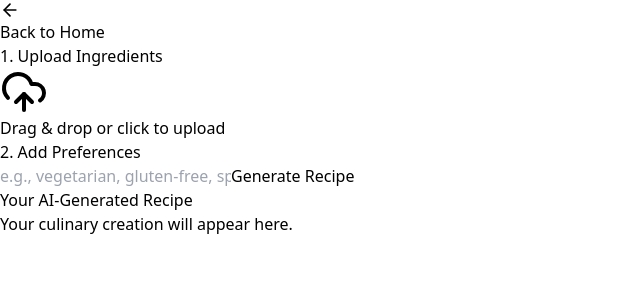
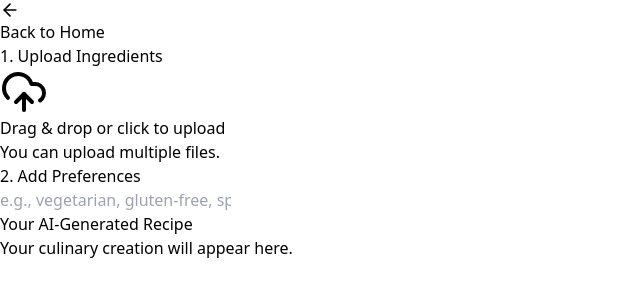
Before and after one commit to Komakula-pooja/SnapDish, a React (Vite) app in the folder frontend/: page /playground in a window 1280 px wide. Shown: the top 300 px of the page, without its empty margins (0-640 px from the left). Built offline with nearby package versions, Linux system fonts and the light colour scheme.

Commit message:
updated playground to take multiple images and added delete option too

```diff
--- a/frontend/src/components/ImageUploader.jsx
+++ b/frontend/src/components/ImageUploader.jsx
@@ -1,16 +1,44 @@
-// src/components/ImageUploader.jsx
 import React from 'react';
 import { useDropzone } from 'react-dropzone';
-import { UploadCloud } from 'lucide-react';
+import { UploadCloud, Trash2 } from 'lucide-react';
 
-const ImageUploader = ({ onDrop, image }) => {
+const ImageUploader = ({ onDrop, images = [], removeImage }) => {
     const { getRootProps, getInputProps, isDragActive } = useDropzone({
         onDrop,
         accept: { 'image/*': ['.jpeg', '.png', '.jpg'] },
-        multiple: false,
+        multiple: true,
     });
 
     return (
+        <div>
+            {/* Display selected images */}
+            {images.length > 0 && (
+                <div className="grid grid-cols-2 sm:grid-cols-3 gap-4 mb-4">
+                    {images.map((img, index) => (
+                        <div key={index} className="relative group overflow-hidden rounded-lg shadow-lg">
+                            <img
+                                src={URL.createObjectURL(img)}
+                                alt={`Preview ${index + 1}`}
+                                className="w-full h-24 sm:h-32 object-cover"
+                            />
+                            {/* Overlay and remove button */}
+                            <div className="absolute inset-0 bg-black/50 flex items-center justify-center opacity-0 group-hover:opacity-100 transition-opacity duration-300">
+                                <button
+                                    onClick={(e) => {
+                                        e.stopPropagation();
+                                        removeImage(index);
+                                    }}
+                                    className="p-2 rounded-full text-white bg-red-500/70 hover:bg-red-600/90 transition-colors"
+                                >
+                                    <Trash2 size={20} />
+                                </button>
+                            </div>
+                        </div>
+                    ))}
+                </div>
+            )}
+
+            {/* Drag and Drop area */}
             <div
                 {...getRootProps()}
                 className={`relative p-8 text-center cursor-pointer transition-all duration-300 rounded-xl
@@ -18,17 +46,12 @@ const ImageUploader = ({ onDrop, image }) => {
                 ${isDragActive ? 'ring-green-400 shadow-[0_0_30px_rgba(45,212,191,0.5)]' : ''}`}
             >
                 <input {...getInputProps()} />
-            {image ? (
-                <div className="relative">
-                    <img src={URL.createObjectURL(image)} alt="Preview" className="mx-auto max-h-60 rounded-md" />
-                    <p className="mt-4 text-sm text-gray-400">Drag or click to replace image</p>
-                </div>
-            ) : (
                 <div className="flex flex-col items-center justify-center gap-4 text-gray-400">
                     <UploadCloud size={48} className={`transition-transform duration-300 ${isDragActive ? 'scale-110 text-green-400' : ''}`} />
-                    <p>{isDragActive ? "Drop the image here..." : "Drag & drop or click to upload"}</p>
+                    <p>{isDragActive ? "Drop the images here..." : "Drag & drop or click to upload"}</p>
+                    <p className="text-sm text-gray-500">You can upload multiple files.</p>
                 </div>
-            )}
+            </div>
         </div>
     );
 };
--- a/frontend/src/pages/PlaygroundPage.jsx
+++ b/frontend/src/pages/PlaygroundPage.jsx
@@ -5,14 +5,14 @@ import ImageUploader from '../components/ImageUploader';
 import RecipeDisplay from '../components/RecipeDisplay';
 import { gsap } from 'gsap';
 import { ArrowLeft } from 'lucide-react';
+import { Trash2 } from 'lucide-react';
 
 const PlaygroundPage = () => {
-    const [image, setImage] = useState(null);
+    const [images, setImages] = useState([]);
     const [preference, setPreference] = useState('');
     const [recipe, setRecipe] = useState('');
     const [isLoading, setIsLoading] = useState(false);
     const [error, setError] = useState('');
-
     const comp = useRef(null);
 
     useLayoutEffect(() => {
@@ -30,15 +30,20 @@ const PlaygroundPage = () => {
 
     const onDrop = useCallback((acceptedFiles) => {
         if (acceptedFiles.length > 0) {
-            setImage(acceptedFiles[0]);
+            setImages(prevImages => [...prevImages, ...acceptedFiles]);
             setRecipe('');
             setError('');
         }
     }, []);
 
+    // Function to remove a single image
+    const removeImage = (indexToRemove) => {
+        setImages(images.filter((_, index) => index !== indexToRemove));
+    };
+
     const handleGenerateRecipe = async () => {
-        if (!image) {
-            setError('Please upload an image first.');
+        if (images.length === 0) {
+            setError('Please upload at least one image.');
             return;
         }
 
@@ -47,7 +52,9 @@ const PlaygroundPage = () => {
         setRecipe('');
 
         const formData = new FormData();
-        formData.append('image', image);
+        images.forEach((img) => {
+            formData.append('images', img);
+        });
         formData.append('preference', preference || 'any');
 
         try {
@@ -82,7 +89,7 @@ const PlaygroundPage = () => {
                     {/* Left Column: Inputs */}
                     <div className="playground-panel relative bg-white/5 ring-1 ring-white/10 backdrop-blur-md p-6 rounded-2xl">
                         <h2 className="text-3xl font-bold mb-4 text-gray-200">1. Upload Ingredients</h2>
-                        <ImageUploader onDrop={onDrop} image={image} />
+                        <ImageUploader onDrop={onDrop} images={images} removeImage={removeImage} /> {/* Pass removeImage prop */}
 
                         <h2 className="text-3xl font-bold mt-8 mb-4 text-gray-200">2. Add Preferences</h2>
                         <input
@@ -93,6 +100,8 @@ const PlaygroundPage = () => {
                             className="w-full p-3 bg-white/5 ring-1 ring-white/10 rounded-lg focus:outline-none focus:ring-2 focus:ring-green-400 transition-shadow"
                         />
 
+                        {/* Conditionally render the button based on images selected */}
+                        {images.length > 0 && (
                             <button
                                 onClick={handleGenerateRecipe}
                                 disabled={isLoading}
@@ -102,6 +111,7 @@ const PlaygroundPage = () => {
                                     {isLoading ? 'The Chef is Thinking...' : 'Generate Recipe'}
                                 </span>
                             </button>
+                        )}
                     </div>
 
                     {/* Right Column: Output */}
```
Also changed, not shown: 1 other file (tests, documents, lock files or other folders). Lines whose indentation alone changed are shown as unchanged.
